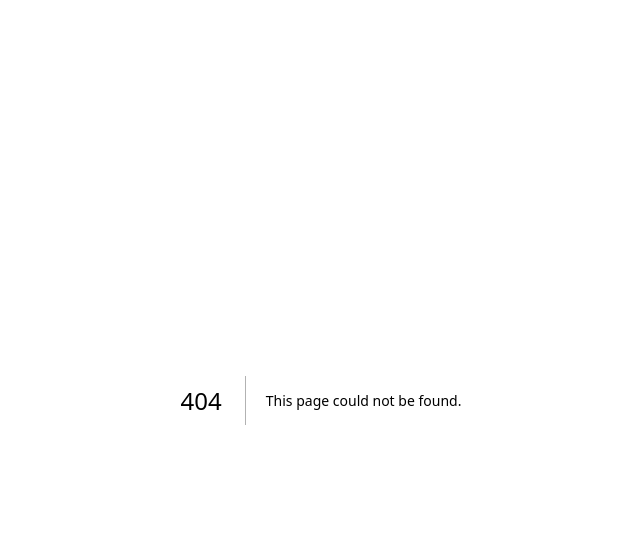
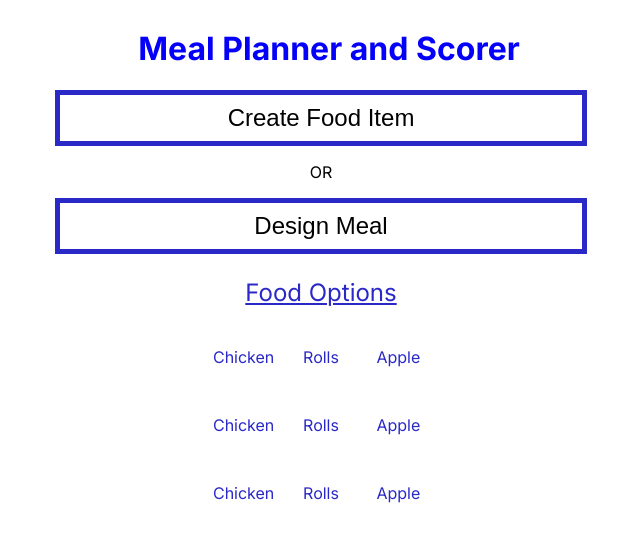
Before and after one commit to jcsmileyjr/MealScorer, a Next.js app in the folder mealscorer/: page /pages/FoodOptions in a window 1280 px wide. Before the commit this address had no page. Shown: the top 542 px of the page, without its empty margins (319-959 px from the left). Built offline with nearby package versions, Linux system fonts and the light colour scheme.

Commit message:
Feature: FoodOptions page -UI
This page displays current food items and navigates to other pages.

```diff
--- a/mealscorer/src/app/pages/CreateNewFood/page.js
+++ b/mealscorer/src/app/pages/CreateNewFood/page.js
@@ -20,7 +20,8 @@ const CreateNewFood = () => {
         }
         console.log(`Name: ${name} is of type ${type} as: `, requestOptions);
 
-        fetch('http://localhost:8080/createFoodItem', requestOptions)
+        fetch('http://localhost:8080/createFoodItem', requestOptions);
+        router.push('/FoodOptions')
     }
 
     return(
--- /dev/null
+++ b/mealscorer/src/app/pages/FoodOptions/foodOptions.module.css
@@ -0,0 +1,31 @@
+.main {
+    display: flex;
+    flex-direction: column;
+    /* justify-content: space-between;
+    align-items: center;
+    padding: 6rem; */
+    min-height: 100vh;
+}
+
+.container {
+    display: flex;
+    flex-direction: column;
+    align-items: center;
+}
+
+.contentTitle {
+    color: #2A28C7;
+    font-size: 1.5rem;
+    text-decoration: underline;
+}
+
+.contentContainer {
+    display: grid;
+    grid-template-columns: 1fr 1fr 1fr;
+    grid-gap: 1rem 1rem;
+}
+
+.contentItem {
+    text-align: center;
+    color: #2A28C7;
+}
--- /dev/null
+++ b/mealscorer/src/app/pages/FoodOptions/page.js
@@ -0,0 +1,32 @@
+import styles from './foodOptions.module.css';
+import Header from '@/component/Header/page';
+import CTAButton from '@/component/CTAButton/page';
+
+const fakeData = [{"name":"Chicken", "type":"meat"}, {"name":"Rolls", "type":"bread"}, {"name":"Apple", "type":"fruit"}, {"name":"Chicken", "type":"meat"}, {"name":"Rolls", "type":"bread"}, {"name":"Apple", "type":"fruit"}, {"name":"Chicken", "type":"meat"}, {"name":"Rolls", "type":"bread"}, {"name":"Apple", "type":"fruit"} ]
+
+const FoodOptions = () => {
+    return(
+        <main className={styles.main}>
+            <Header />
+            <section className={styles.container}>
+                <CTAButton link="/" title="Create Food Item" />
+            </section>
+            <section className={styles.container}><p>OR</p></section>
+
+            <section className={styles.container}>
+                <CTAButton link="/" title="Design Meal" />
+            </section>
+            <section className={styles.container}>
+                <p className={styles.contentTitle}>Food Options</p>
+                <div className={styles.contentContainer}>
+                    {fakeData && fakeData.map( (item, index) => (
+                        <p className={styles.contentItem} key={`item-${index}`}>{item.name}</p>
+                    ))
+                    }
+                </div>
+            </section>
+        </main>
+    )
+}
+
+export default FoodOptions;
```
